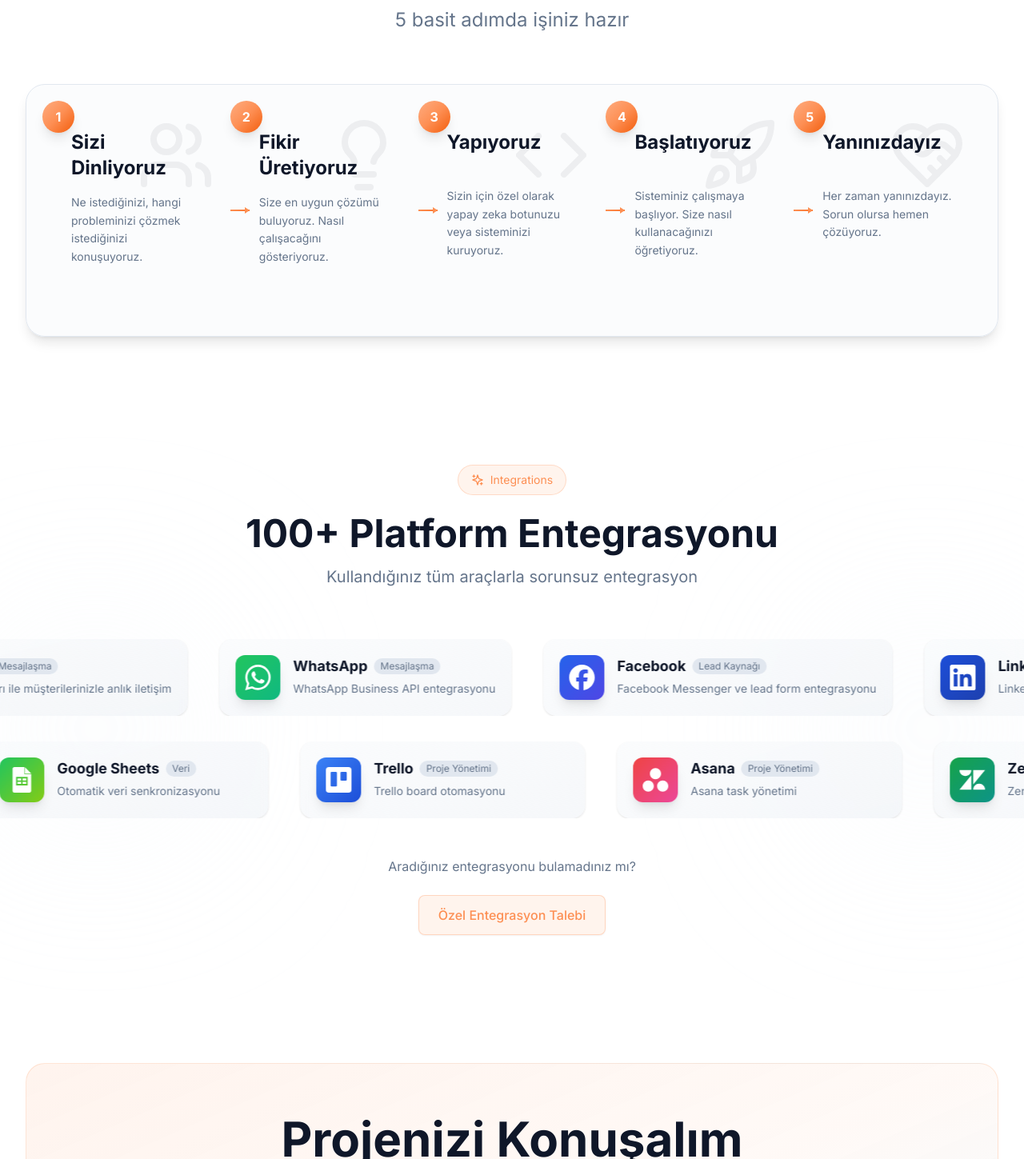
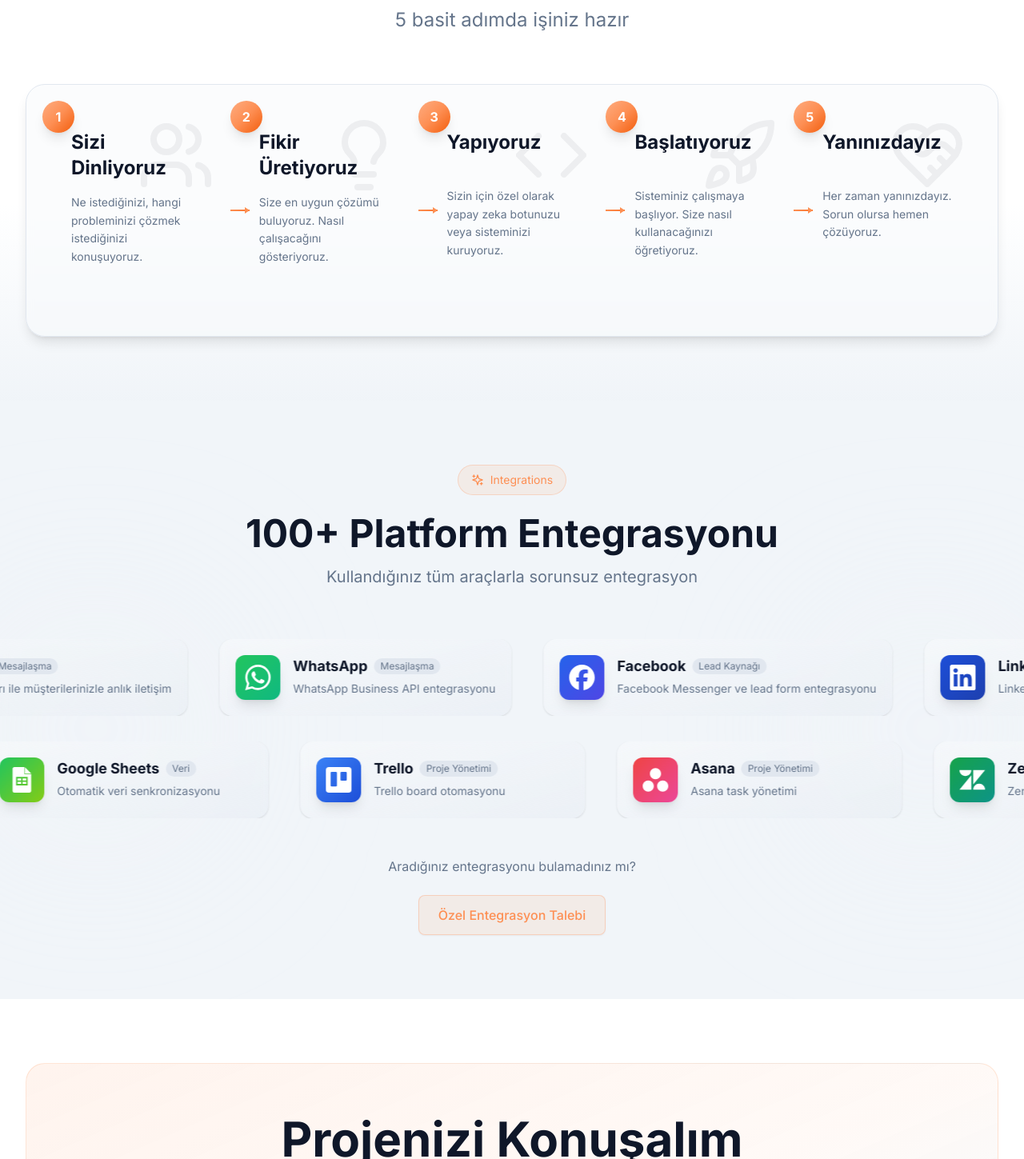
Before and after one commit to huseyingenc-eem/vercel-mersatechai, a Next.js app: page / in a window 1280 px wide. Shown: the part 6480-7929 px from the top of the page at 80% size. Built offline with nearby package versions, Linux system fonts and the light colour scheme.

Commit message:
SectionBg sorunu çözüldü

```diff
--- a/app/ai-otomasyon/otomatik-veri-cikarma/page.tsx
+++ b/app/ai-otomasyon/otomatik-veri-cikarma/page.tsx
@@ -4,7 +4,6 @@ import React from "react";
 import { PageHero } from "@components/shared/page-hero";
 import { Container } from "@components/shared/container";
 import { H2, Lead, Button } from "@components/ui";
-import { HorizontalScrollCards } from "@components/ui/sections";
 import {
   BrainCircuit,
   Table2,
@@ -225,12 +224,12 @@ export default function OtomatikVeriCikarmaPage() {
       </Container>
 
       {/* HORIZONTAL SCROLL - ANA ÖZELLİKLER */}
-      <HorizontalScrollCards
+      {/* <HorizontalScrollCards
         cards={features}
         title="Teknolojik Yetenekler"
         subtitle="OCR, LLM ve Entegrasyon ile uçtan uca çözüm. Aşağı kaydırarak keşfedin."
         className="bg-gradient-to-b from-background via-slate-50/50 dark:via-slate-900/50 to-background"
-      />
+      /> */}
 
       {/* İSTATİSTİKLER */}
       <Container sectionBg="transparent" className="py-16 md:py-20">
--- a/components/sections/home/cta-section.tsx
+++ b/components/sections/home/cta-section.tsx
@@ -15,12 +15,12 @@ export function CTASection() {
       subDescription={ctaData.subDescription}
       primaryButton={{
         text: ctaData.primaryCta.text,
-        icon: ctaData.primaryCta.icon,
+        // icon: ctaData.primaryCta.icon,
         href: "/iletisim",
       }}
       secondaryButton={{
         text: ctaData.secondaryCta.text,
-        icon: ctaData.secondaryCta.icon,
+        // icon: ctaData.secondaryCta.icon,
         href: "https://wa.me/YOUR_PHONE_NUMBER",
       }}
       trustIndicators={ctaData.trustIndicators}
--- a/components/sections/home/features-section.tsx
+++ b/components/sections/home/features-section.tsx
@@ -29,7 +29,7 @@ export function FeaturesSection() {
   return (
     <Container
       id="features"
-      sectionBg="background" // eskiden "white" idi, tema ile senkron olsun
+      sectionBg="white"
       className="py-20"
     >
       <motion.div
--- a/components/sections/home/integrations-section.tsx
+++ b/components/sections/home/integrations-section.tsx
@@ -15,7 +15,7 @@ export function IntegrationsSection() {
   const secondRow = integrations.slice(8, 16);
 
   return (
-    <Container id="integrations" sectionBg="background" className="py-20">
+    <Container id="integrations" sectionBg="slate" className="py-20">
       <div className="relative">
         {/* Header */}
         <motion.div
--- a/components/shared/container.tsx
+++ b/components/shared/container.tsx
@@ -3,7 +3,8 @@
 import React, { useEffect, useId } from 'react';
 import { motion } from 'framer-motion';
 import { cn } from '@/lib/utils';
-import { useSectionRegistry, SectionBgColor } from '@/context/section-context';
+import { useSectionRegistry } from '@/context/section-context';
+import type { SectionBgColor } from '@/context/section-context';
 
 interface ContainerProps {
   children: React.ReactNode;
```
